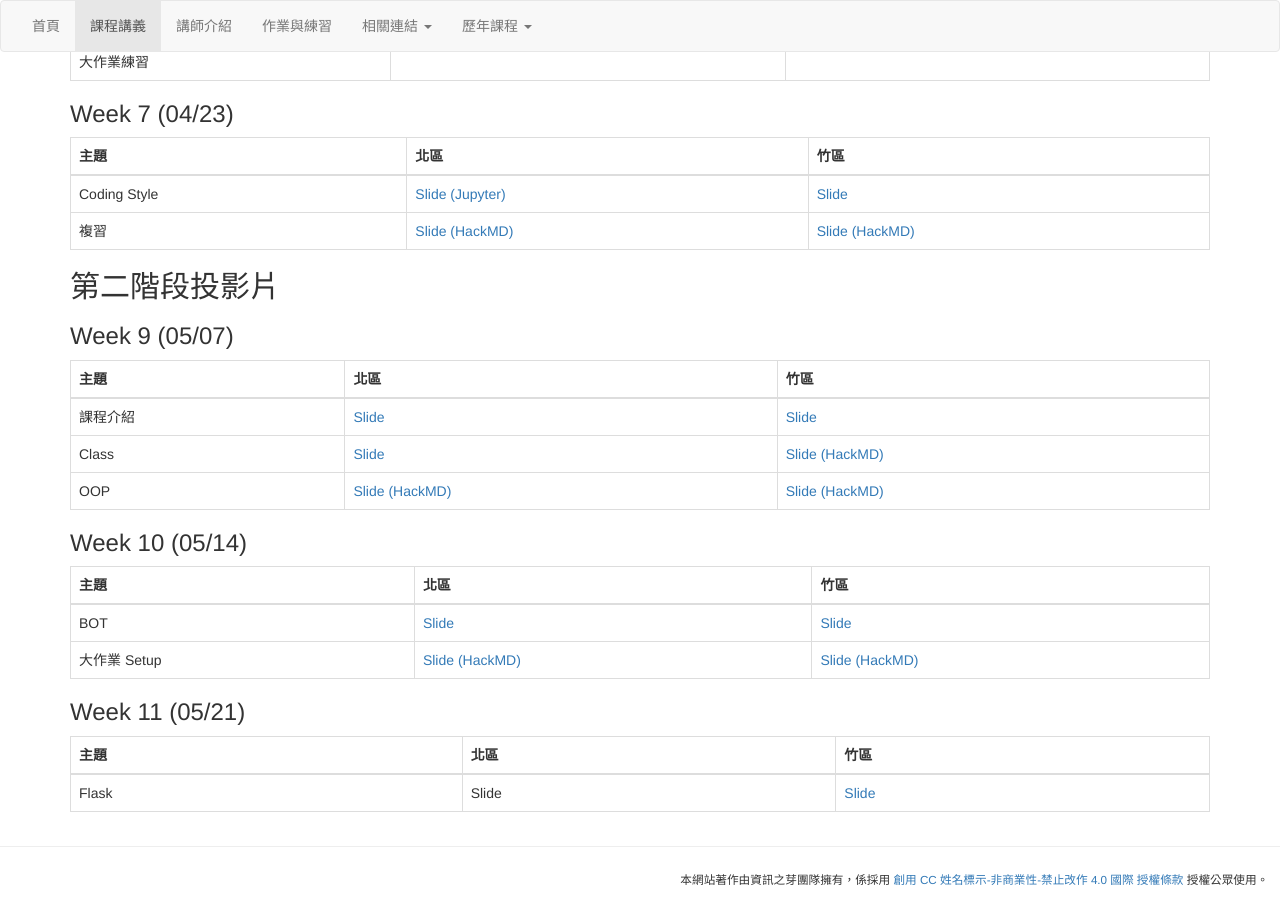
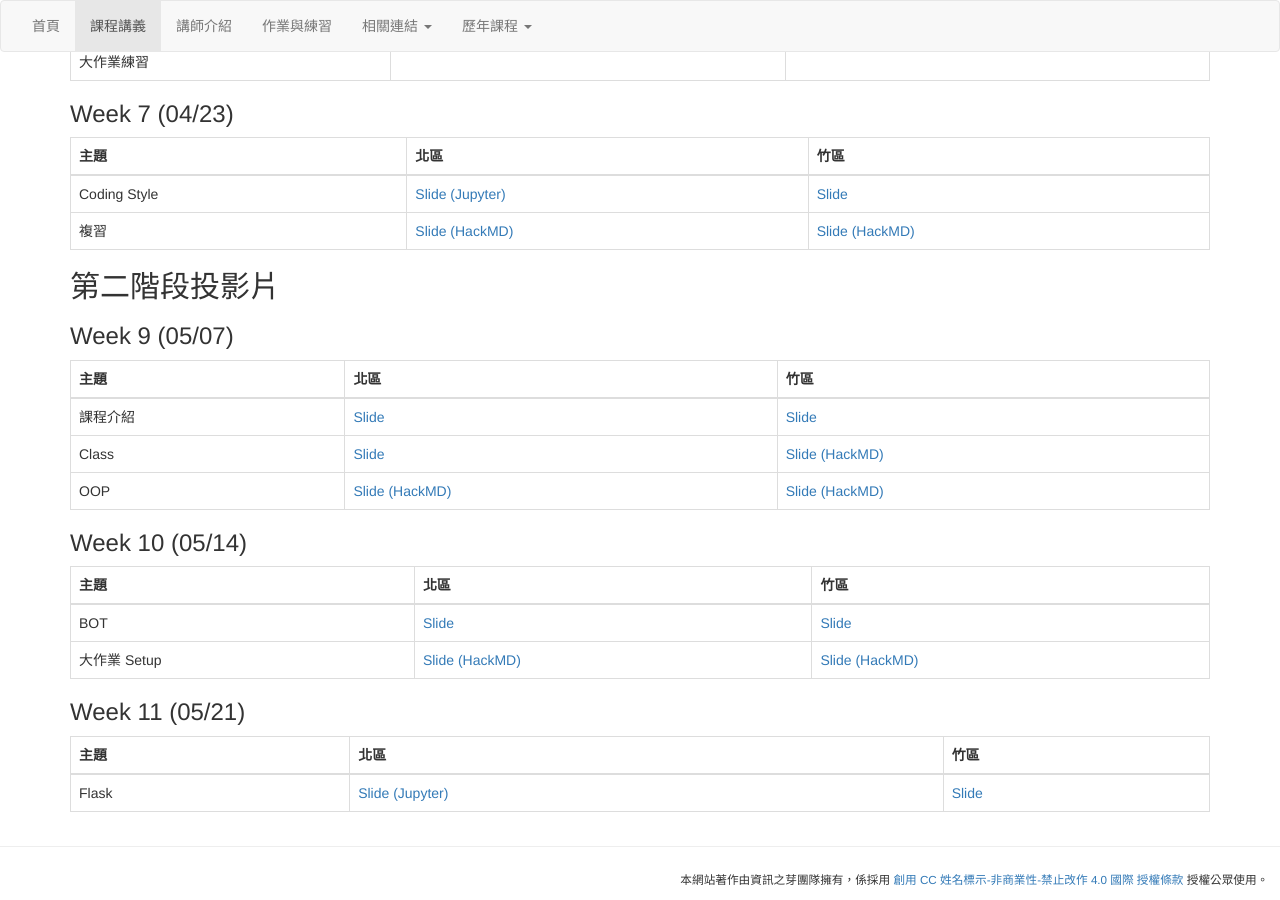
Before and after one commit to tw-csie-sprout/py2023, a Jekyll site: the page built from slides.md, in a window 1280 px wide and 900 px high, scrolled down 1244 px. Built offline with Jekyll 4.4.1, drawn with Linux system fonts in a browser that asks for light colours.

Commit message:
edited slides.md

```diff
--- a/slides.md
+++ b/slides.md
@@ -91,4 +91,4 @@ title: "課程講義"
 {: .table .table-bordered}
 | 主題 | 北區 | 竹區 |
 | --- | --- | --- |
-| Flask | Slide | [Slide](https://drive.google.com/file/d/13EgMg3h1SfO73gphj2NQLyghgarB2ERi/view?usp=share_link) |
+| Flask | [Slide (Jupyter)](https://namwoam.github.io/sprout-material/py2023-taipei-flask/slide.slides.html#/) | [Slide](https://drive.google.com/file/d/13EgMg3h1SfO73gphj2NQLyghgarB2ERi/view?usp=share_link) |
```
